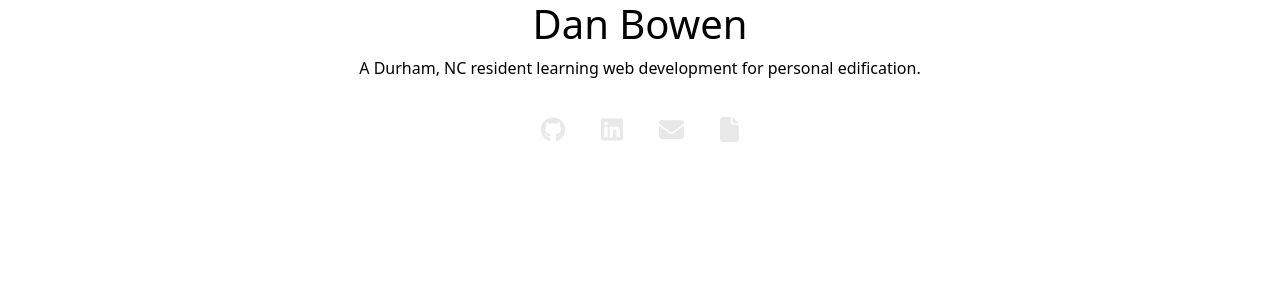
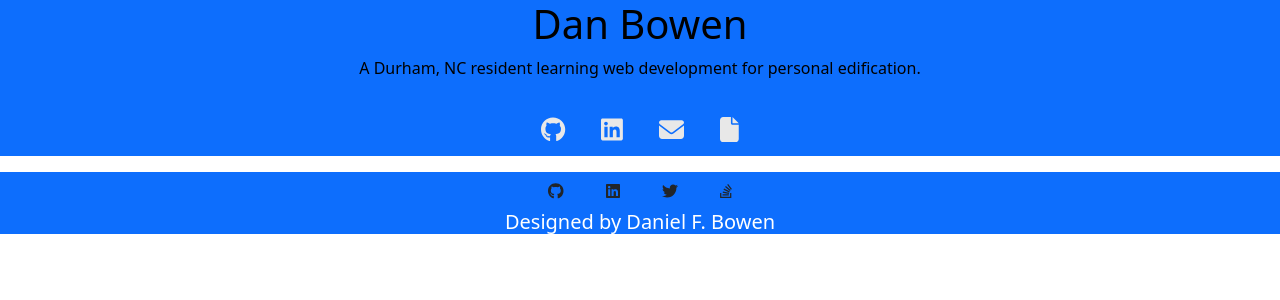
Before and after one commit to dfbowen77/react-portfolio, a React (Create React App) app in the folder react-portfolio/: page /about-me in a window 1280 px wide. Shown: the top 300 px of the page. Built offline with nearby package versions, Linux system fonts and the light colour scheme.

Commit message:
added content to the footer.js and adjusted header.js

```diff
--- a/react-portfolio/src/App.js
+++ b/react-portfolio/src/App.js
@@ -8,6 +8,7 @@ import React from "react";
 
 // import other components for use within the app.
 import Header from "./components/header";
+import Footer from "./components/footer";
 // import About from "./components/about";
 
 function App() {
@@ -20,6 +21,7 @@ function App() {
       </Routes>
 
       </Router> */}
+      <Footer />
     </div>
   );
 }
--- a/react-portfolio/src/components/footer.js
+++ b/react-portfolio/src/components/footer.js
@@ -1 +1,42 @@
 import React from 'react';
+import { FontAwesomeIcon } from "@fortawesome/react-fontawesome";
+import { faGithub, faLinkedin, faStackOverflow, faTwitter } from '@fortawesome/free-brands-svg-icons'
+
+function Footer() {
+    return (
+        <>
+        <footer className="footer bg-primary text-white">
+            <div className="footer-container">
+                <section className="social-icons-wrapper d-flex flex-md-row justify-content-center">
+                    <div id="Github-footer" className="d-flex flex-column align-items-center mx-md-2 transparent-bg">
+                        <a href="https://github.com/dfbowen77" className="btn tooltip-test icon">
+                            <FontAwesomeIcon icon= {faGithub}/>
+                        </a>
+                    </div>
+                    <div id="Linkedin-footer" className="d-flex flex-column align-items-center mx-md-2 transparent-bg">
+                        <a href="https://github.com/dfbowen77" className="btn tooltip-test icon">
+                            <FontAwesomeIcon icon= {faLinkedin}/>
+                        </a>
+                    </div>
+                    <div id="Twitter-footer" className="d-flex flex-column align-items-center mx-md-2 transparent-bg">
+                        <a href="https://github.com/dfbowen77" className="btn tooltip-test icon">
+                            <FontAwesomeIcon icon= {faTwitter}/>
+                        </a>
+                    </div>
+                    <div id="Stack-overflow-footer" className="d-flex flex-column align-items-center mx-md-2 transparent-bg">
+                        <a href="https://github.com/dfbowen77" className="btn tooltip-test icon">
+                            <FontAwesomeIcon icon= {faStackOverflow}/>
+                        </a>
+                    </div>
+                </section>
+                <section className="form-footer">
+                    <h5 className="footer-text">Designed by Daniel F. Bowen</h5>
+                </section>
+            </div>
+        </footer>
+        </>
+    )
+}
+
+// exports the Footer function for use in other parts of the application.
+export default Footer;
--- a/react-portfolio/src/components/header.js
+++ b/react-portfolio/src/components/header.js
@@ -1,13 +1,13 @@
 import React from 'react';
 import resume from '../assets/DFB CV 2022.pdf'
 import { FontAwesomeIcon } from "@fortawesome/react-fontawesome";
-import { faEvernote, faGithub, faLinkedin } from '@fortawesome/free-brands-svg-icons'
-import { faCoffee, faEnvelope, faFile } from '@fortawesome/free-solid-svg-icons'
+import { faGithub, faLinkedin } from '@fortawesome/free-brands-svg-icons'
+import { faEnvelope, faFile } from '@fortawesome/free-solid-svg-icons'
 
 function Header() {
     return (
         <>
-            <div className= "text-center header-section justify-content-center text-black">
+            <div className= "text-center header-section justify-content-center text-black bg-primary">
                 <h1 className="header-name">Dan Bowen</h1>
                 <p className="header-description">A Durham, NC resident learning web development for personal edification.</p>
 
```
